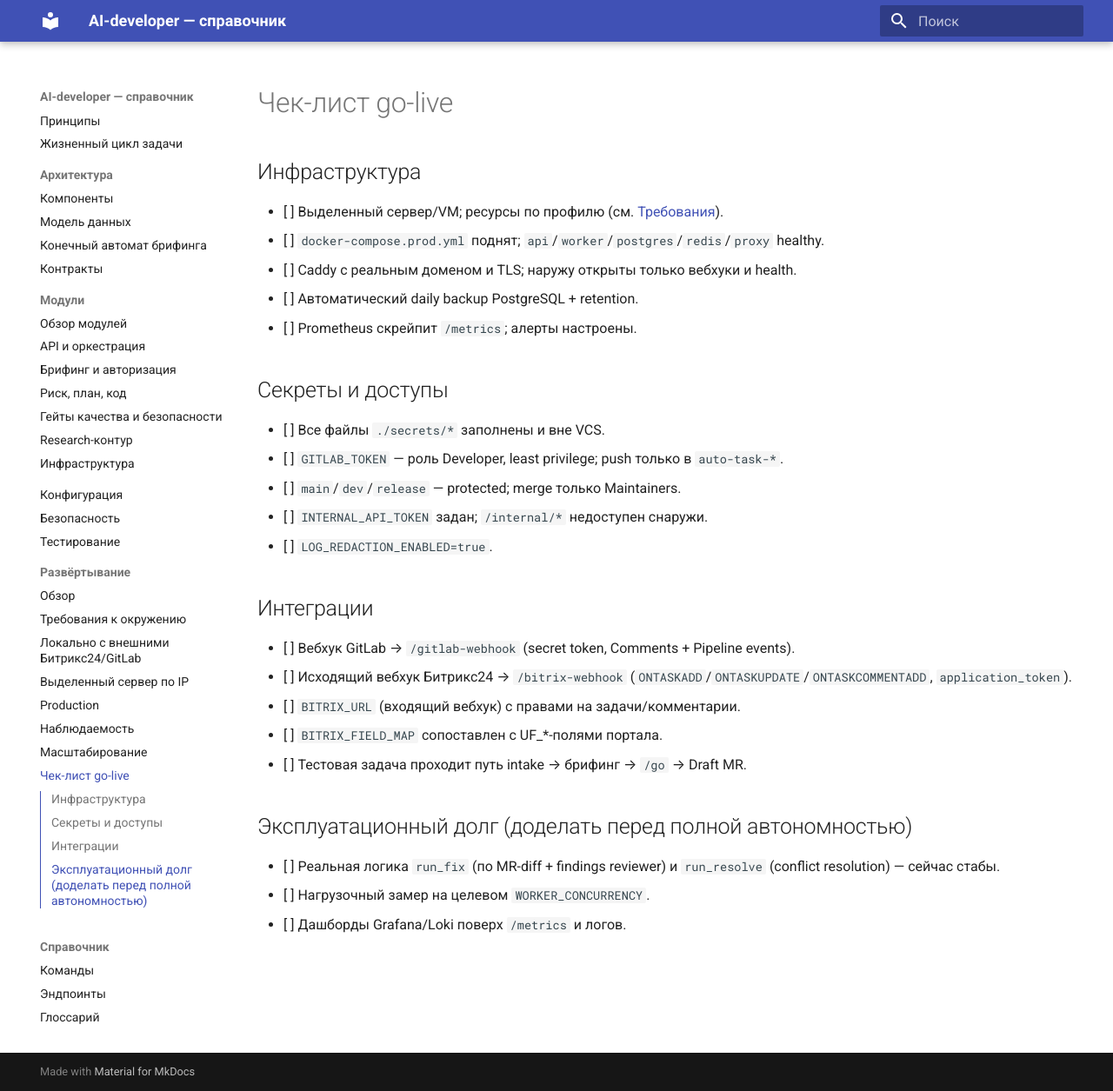
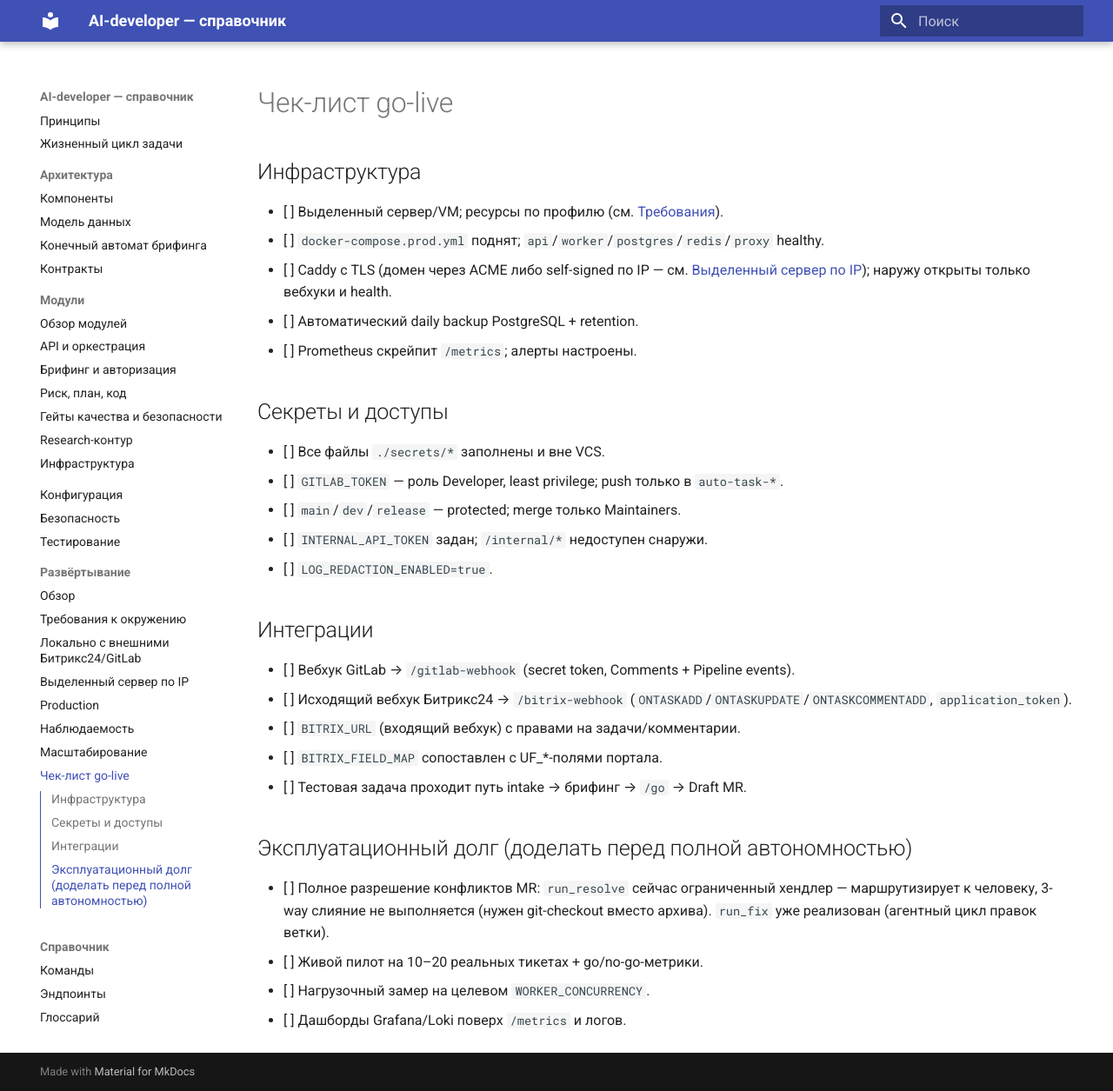
Before and after one commit to AverkinSergei/ai-developer, an MkDocs documentation site: the page built from docs/deployment/go-live-checklist.md, in a window 1280 px wide and 1255 px high. Shown: the whole window at 87% size. Built offline with MkDocs 1.6.1 and Material for MkDocs 9.7.7, drawn with Linux system fonts in a browser that asks for light colours.

Commit message:
docs: актуализация deployment под IP-деплой и реальный self-fix
go-live-checklist: TLS-пункт ссылается на домен/self-signed-IP; эксплуатац. долг
переписан — run_fix реализован (агентный цикл), остаётся полное 3-way разрешение
конфликтов (run_resolve сейчас ограниченный хендлер) + живой пилот. production.md:
секция Caddyfile отражает self-signed по IP как дефолт с переключением на домен.

```diff
--- a/docs/deployment/go-live-checklist.md
+++ b/docs/deployment/go-live-checklist.md
@@ -4,7 +4,7 @@
 
 - [ ] Выделенный сервер/VM; ресурсы по профилю (см. [Требования](requirements.md)).
 - [ ] `docker-compose.prod.yml` поднят; `api`/`worker`/`postgres`/`redis`/`proxy` healthy.
-- [ ] Caddy с реальным доменом и TLS; наружу открыты только вебхуки и health.
+- [ ] Caddy с TLS (домен через ACME либо self-signed по IP — см. [Выделенный сервер по IP](dedicated-ip.md)); наружу открыты только вебхуки и health.
 - [ ] Автоматический daily backup PostgreSQL + retention.
 - [ ] Prometheus скрейпит `/metrics`; алерты настроены.
 
@@ -26,7 +26,9 @@
 
 ## Эксплуатационный долг (доделать перед полной автономностью)
 
-- [ ] Реальная логика `run_fix` (по MR-diff + findings reviewer) и `run_resolve` (conflict
-      resolution) — сейчас стабы.
+- [ ] Полное разрешение конфликтов MR: `run_resolve` сейчас ограниченный хендлер —
+      маршрутизирует к человеку, 3-way слияние не выполняется (нужен git-checkout вместо
+      архива). `run_fix` уже реализован (агентный цикл правок ветки).
+- [ ] Живой пилот на 10–20 реальных тикетах + go/no-go-метрики.
 - [ ] Нагрузочный замер на целевом `WORKER_CONCURRENCY`.
 - [ ] Дашборды Grafana/Loki поверх `/metrics` и логов.
```
Also changed, not shown: docs/deployment/production.md (+5 -2 lines).
